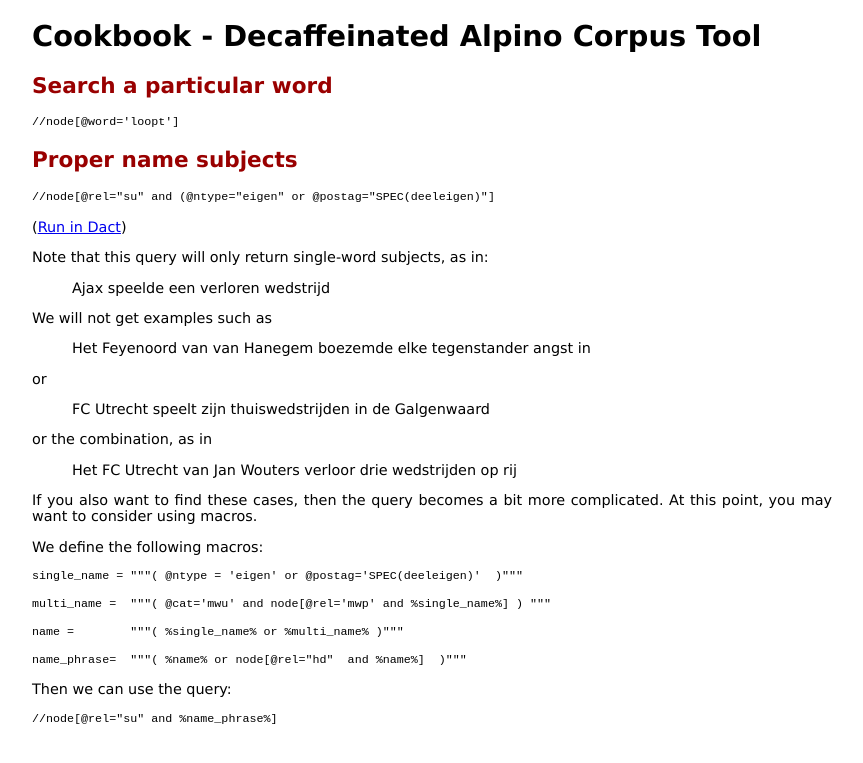
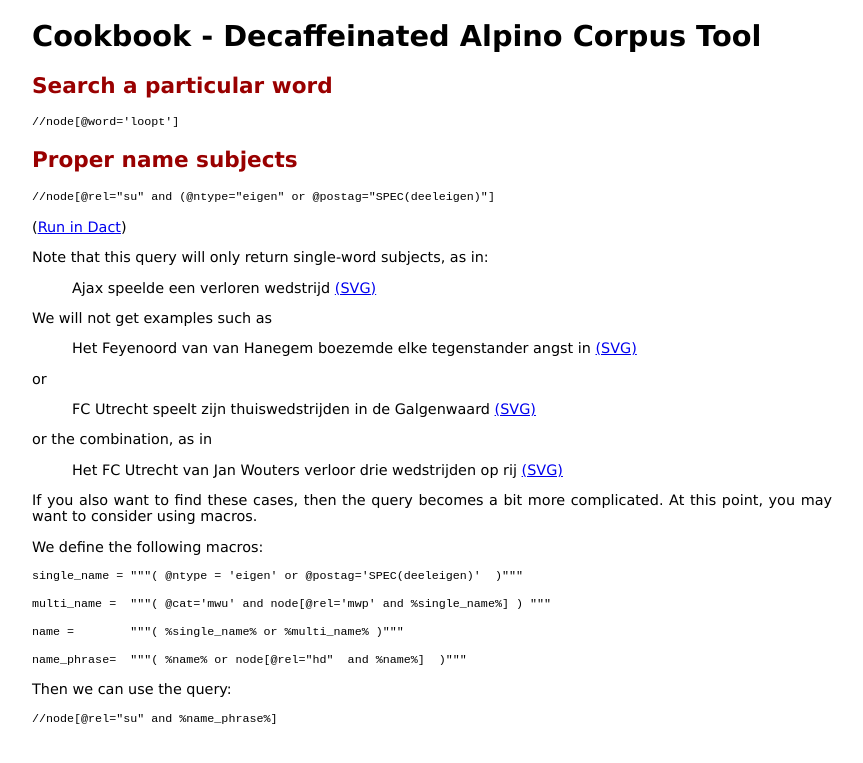
Before and after one commit to rug-compling/dact, a Jekyll site: the page built from cookbook/index.md, in a window 1280 px wide. Shown: the top 763 px of the page, without its empty margins (208-1071 px from the left). Built offline with Jekyll 4.4.1, drawn with Linux system fonts in a browser that asks for light colours.

Commit message:
added tree diagrams for examples

```diff
--- a/cookbook/index.md
+++ b/cookbook/index.md
@@ -19,19 +19,19 @@ title: Cookbook - Decaffeinated Alpino Corpus Tool
 
 Note that this query will only return single-word subjects, as in:
 
->   Ajax speelde een verloren wedstrijd
+>   Ajax speelde een verloren wedstrijd <a href="1.svg">(SVG)</a>
 
 We will not get examples such as
 
->   Het Feyenoord van van Hanegem boezemde elke tegenstander angst in
+>   Het Feyenoord van van Hanegem boezemde elke tegenstander angst in <a href="2.svg">(SVG)</a>
 
 or
 
->   FC Utrecht speelt zijn thuiswedstrijden in de Galgenwaard
+>   FC Utrecht speelt zijn thuiswedstrijden in de Galgenwaard <a href="3.svg">(SVG)</a>
 
 or the combination, as in
 
->   Het FC Utrecht van Jan Wouters verloor drie wedstrijden op rij
+>   Het FC Utrecht van Jan Wouters verloor drie wedstrijden op rij <a href="4.svg">(SVG)</a>
 
 If you also want to find these cases, then the query becomes a bit more complicated. At this point,
 you may want to consider using macros.
```
Also changed, not shown: cookbook/1.svg (added), cookbook/2.svg (added), cookbook/3.svg (added), cookbook/4.svg (added).
